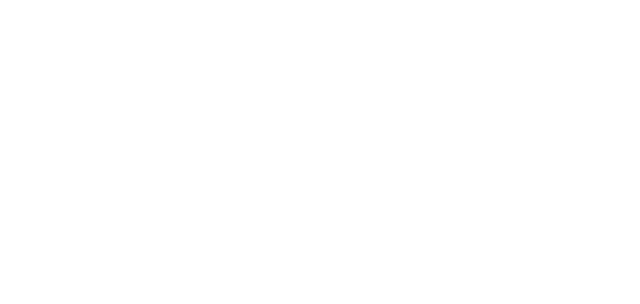
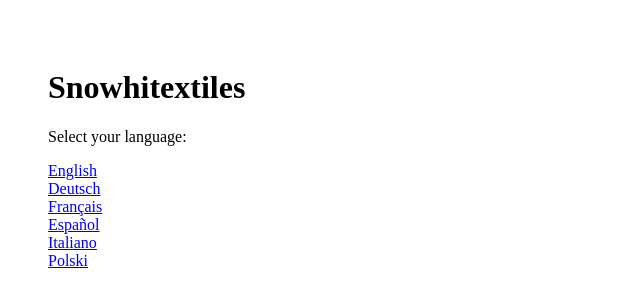
Before and after one commit to XlKlmill/Pracsyhaus, a Next.js app: page / in a window 1280 px wide. Before the commit this address had no page. Shown: the top 304 px of the page, without its empty margins (0-640 px from the left). Built offline with nearby package versions, Linux system fonts and the light colour scheme.

Commit message:
Refactor language handling and add language selection UI
Removed server-side language detection and redirection. Added a language selection interface.

```diff
--- a/pages/index.js
+++ b/pages/index.js
@@ -1,24 +1,15 @@
-export async function getServerSideProps({ req }) {
-  const langHeader = req.headers["accept-language"];
+export default function Home() {
+  return (
+    <div style={{ padding: 40 }}>
+      <h1>Snowhitextiles</h1>
+      <p>Select your language:</p>
 
-  let lang = "en";
-
-  if (langHeader) {
-    lang = langHeader.split(",")[0].split("-")[0];
-  }
-
-  const supported = ["en", "de", "fr", "es", "it", "pl"];
-
-  const locale = supported.includes(lang) ? lang : "en";
-
-  return {
-    redirect: {
-      destination: `/${locale}`,
-      permanent: false
-    }
-  };
+      <a href="/en">English</a><br/>
+      <a href="/de">Deutsch</a><br/>
+      <a href="/fr">Français</a><br/>
+      <a href="/es">Español</a><br/>
+      <a href="/it">Italiano</a><br/>
+      <a href="/pl">Polski</a>
+    </div>
+  );
 }
-
-export default function Home() {
-  return null;
-}
```
